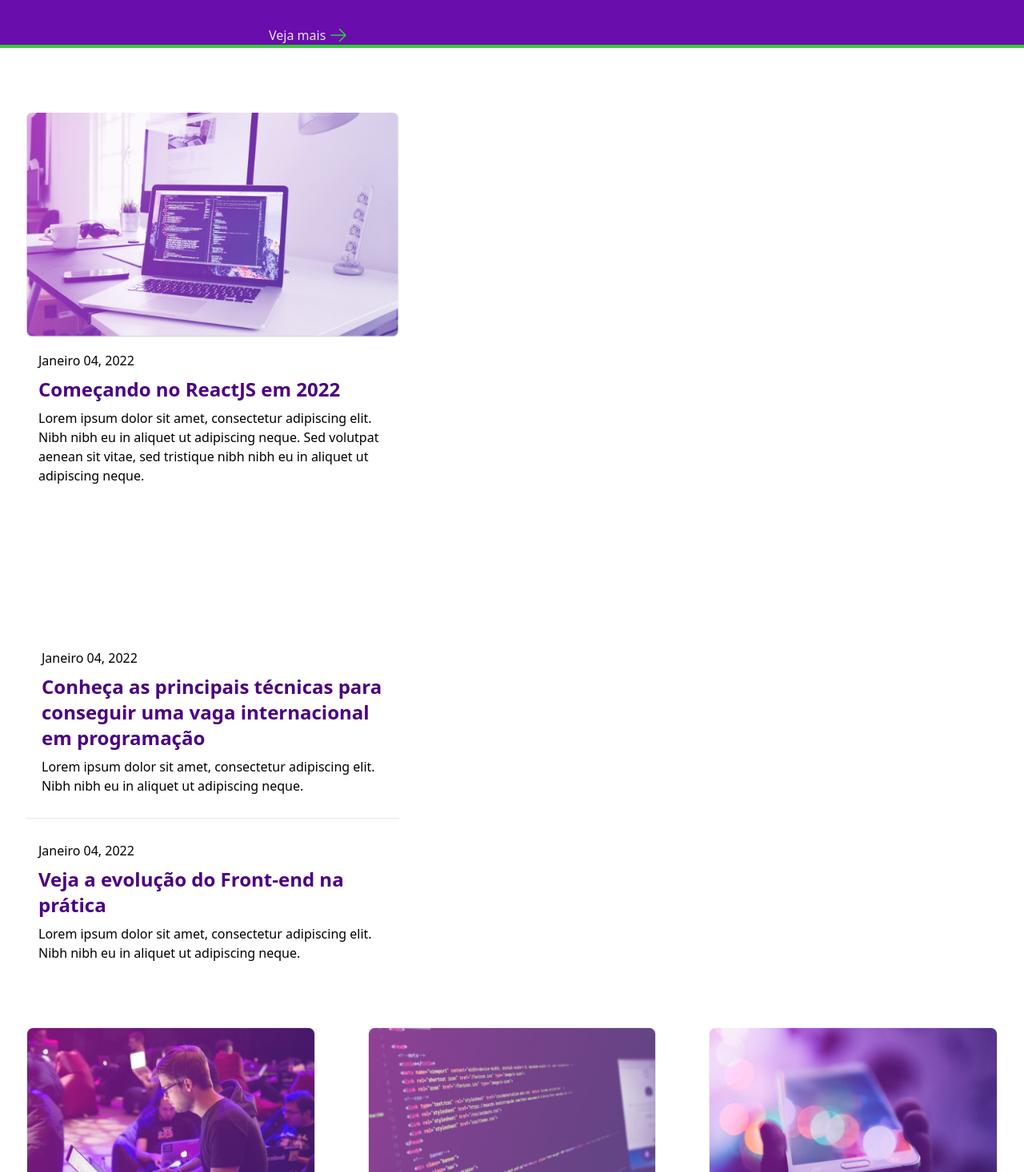
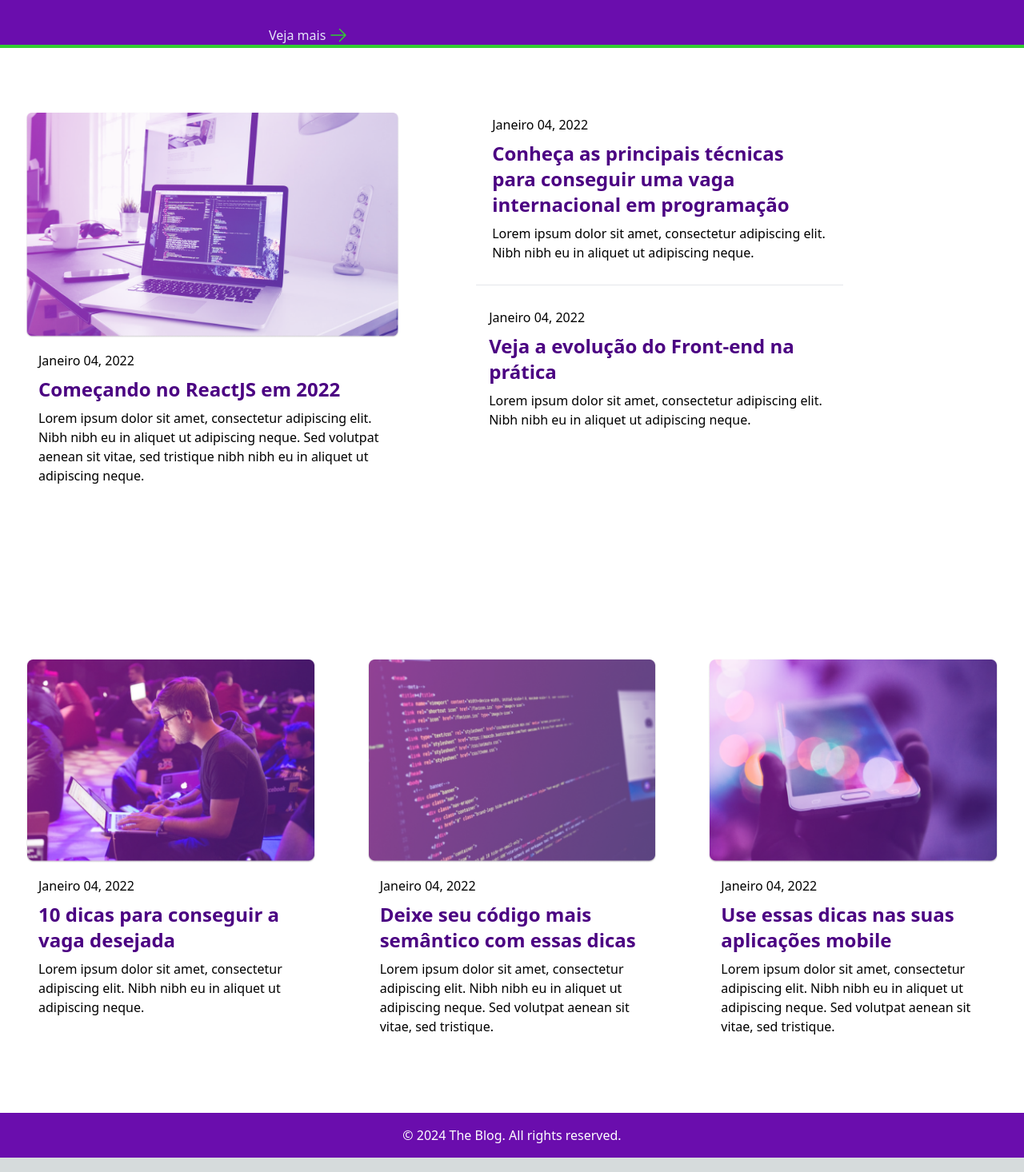
Before and after one commit to brunartt/dev-blog-2024-atom-studio, a Next.js app: page / in a window 1280 px wide. Shown: the part 544-2010 px from the top of the page at 80% size. Built offline with nearby package versions, Linux system fonts and the light colour scheme.

Commit message:
Ajustes na Home

```diff
--- a/src/app/page.tsx
+++ b/src/app/page.tsx
@@ -1,4 +1,4 @@
-'use client'
+'use client';
 
 import { useEffect } from 'react';
 import Image from 'next/image';
@@ -6,17 +6,19 @@ import ScrollReveal from 'scrollreveal';
 
 export default function Page() {
   useEffect(() => {
+    // Configuração do ScrollReveal para animações
     ScrollReveal().reveal('.reveal', {
       delay: 100,
       distance: '50px',
       origin: 'bottom',
       duration: 800,
-      reset: true
+      reset: true,
     });
   }, []);
 
   return (
     <>
+      {/* Seção principal com título e link */}
       <div className="flex justify-between bg-roxo">
         <div className="container mx-auto py-8 text-roxo-claro" style={{ width: '620px', marginLeft: '320px', paddingRight: '20px' }}>
           <h2 className="text-3xl font-bold mb-4">
@@ -33,6 +35,7 @@ export default function Page() {
           </a>
         </div>
 
+        {/* Imagem ao lado do título */}
         <div className="flex justify-center items-center" style={{ marginLeft: '310px', paddingRight: '100px', paddingBottom: '60px', paddingTop: '20px' }}>
           <div className="rounded-md">
             <Image
@@ -46,8 +49,10 @@ export default function Page() {
         </div>
       </div>
 
+      {/* Linha divisória */}
       <hr className="border-verde border-t-4 w-full" />
 
+      {/* Seção de artigos */}
       <div className="bg-white py-16">
         <div className="container mx-auto flex flex-wrap justify-start">
           {/* Artigo Principal */}
@@ -68,15 +73,7 @@ export default function Page() {
               </p>
             </div>
           </div>
-
-          {/* Outros artigos ... */}
-        </div>
-      </div>
-
-      <div className="bg-white py-16">
-        <div className="container mx-auto flex flex-wrap justify-start">
-          {/* Artigo Principal 2 */}
-          <div className="p-4 w-full md:w-1/2 lg:w-2/5 divide-y reveal">
+          <div className="ps-10 ms-10 w-full md:w-1/2 lg:w-2/5 divide-y reveal ">
             <div className="p-5">
               <p className="text-black font-medium mb-2">Janeiro 04, 2022</p>
               <h3 className="text-roxo-escuro text-2xl font-bold mb-2">Conheça as principais técnicas para conseguir uma vaga internacional em programação</h3>
@@ -94,6 +91,15 @@ export default function Page() {
               </div>
             </div>
           </div>
+
+          {/* Outros artigos ... */}
+        </div>
+      </div>
+
+      {/* Segunda seção de artigos */}
+      <div className="bg-white py-16">
+        <div className="container mx-auto flex flex-wrap justify-start">
+          {/* Artigo Principal 2 */}
 
           {/* Artigos Menores */}
           <div className="grid grid-cols-1 md:grid-cols-3 gap-8 mt-8">
```
